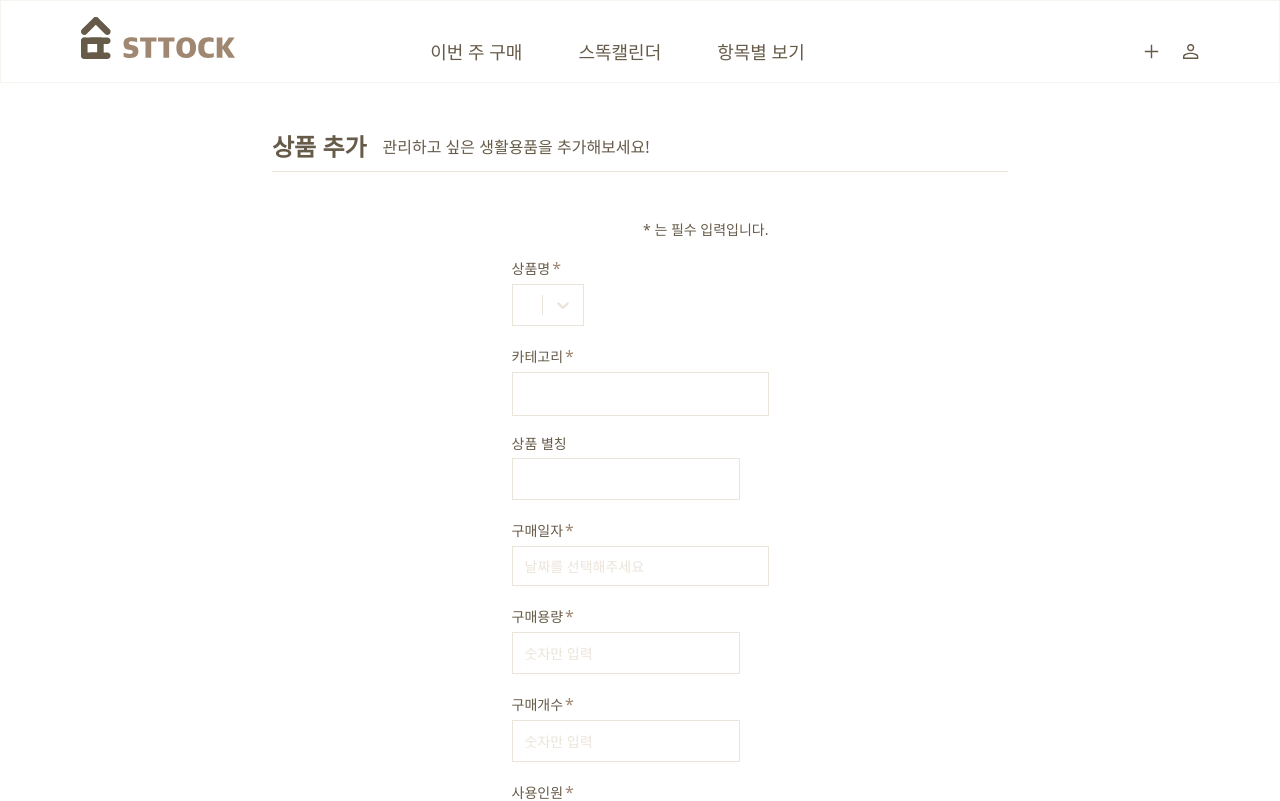
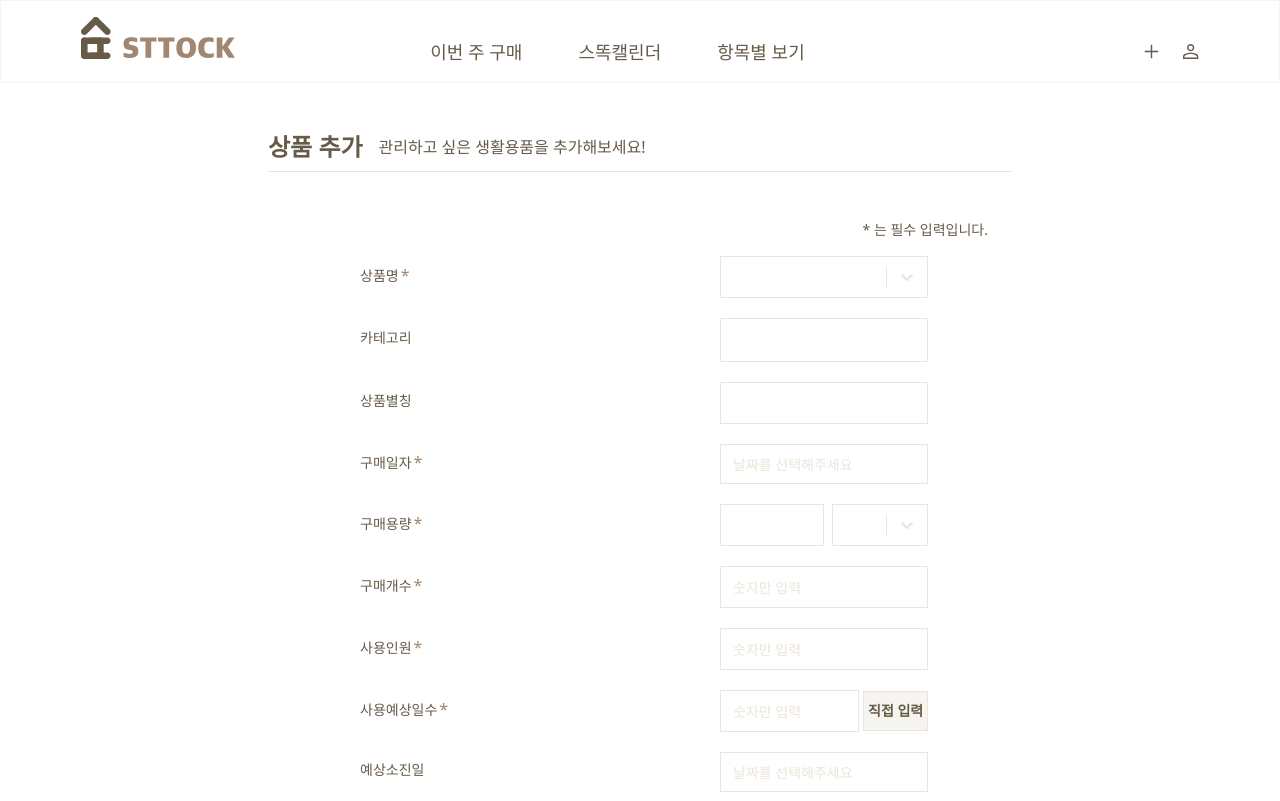
Before and after one commit to Team-Sttock/FE, a Next.js app: page /add in a window 1280 px wide. Shown: the top 801 px of the page. Built offline with nearby package versions, Linux system fonts and the light colour scheme.

Commit message:
feat: add 페이지 구현

```diff
--- a/pages/add.tsx
+++ b/pages/add.tsx
@@ -6,7 +6,6 @@ import Button from '@/features/common/components/Button'
 import DatePickerField from '@/features/common/components/DatepickerField'
 import DropdownField from '@/features/common/components/DropdownField'
 import Input from '@/features/common/components/Input'
-import InputLabel from '@/features/common/components/InputLabel'
 import Navbar from '@/features/common/components/Navbar'
 import { classNames } from '@/features/common/utils/classNames'
 
@@ -27,6 +26,22 @@ export default function Page() {
     { value: '샴푸', label: '샴푸', category: '욕실용품' },
   ]
 
+  interface CapacityOptionsProps {
+    value: string
+    label: string
+  }
+
+  const capacityOptions: CapacityOptionsProps[] = [
+    {
+      value: 'ml',
+      label: 'ml',
+    },
+    {
+      value: 'L',
+      label: 'L',
+    },
+  ]
+
   const {
     register,
     formState: { errors },
@@ -39,6 +54,7 @@ export default function Page() {
     productNickname: string
     purchaseDate: string
     purchaseCapacity: number
+    capacityUnit: string
     purchaseNumber: number
     numberOfUser: number
     expectedDays: number
@@ -61,7 +77,7 @@ export default function Page() {
   return (
     <>
       <Navbar />
-      <div className="flex flex-col items-center justify-center m-auto max-w-3xl w-full px-4 mb-10">
+      <div className="flex flex-col items-center justify-center m-auto max-w-3xl w-full px-3 mb-10">
         <div className="flex flex-col justify-center items-stretch my-10 max-w-3xl w-full py-2">
           <div className="flex justify-start items-center space-x-4 w-full mb-2 ">
             <h1
@@ -79,16 +95,15 @@ export default function Page() {
           <hr className="relative w-full border-1 border-beige" />
         </div>
 
-        <main className="pb-16">
+        <main className="pb-10 px-6 w-full">
           <p className="text-right text-sm text-dark-brown">
             * 는 필수 입력입니다.
           </p>
           <form
             onSubmit={handleSubmit(onSubmit, onError)}
-            className="flex flex-col items-center justify-center w-full space-y-4 mt-4 max-w-3xl m-auto "
+            className=" flex flex-col mx-auto space-y-4 mt-4 max-w-xl w-full "
           >
-            <FieldForm>
-              <InputLabel
+            <FieldForm
               label="상품명"
               required
               errorMessage={errors.product?.message}
@@ -97,35 +112,30 @@ export default function Page() {
                 {...register('product', {
                   required: '상품명은 필수 입력입니다',
                 })}
-                  label="product"
+                label="상품명"
                 name="product"
                 control={control}
                 options={productsOptions}
                 className=""
               />
-              </InputLabel>
             </FieldForm>
 
-            <FieldForm>
-              <InputLabel label="카테고리" required>
+            <FieldForm label="카테고리">
               <InputReadOnly
+                className=""
                 value={watchProduct ? watchProduct.category : ''}
                 readOnly
               />
-              </InputLabel>
             </FieldForm>
 
-            <FieldForm>
-              <InputLabel
-                label="상품 별칭"
+            <FieldForm
+              label="상품별칭"
               errorMessage={errors.productNickname?.message}
             >
               <Input {...register('productNickname', {})} />
-              </InputLabel>
             </FieldForm>
 
-            <FieldForm>
-              <InputLabel
+            <FieldForm
               label="구매일자"
               required
               errorMessage={errors.purchaseDate?.message}
@@ -137,26 +147,31 @@ export default function Page() {
                 name="purchaseDate"
                 control={control}
               />
-              </InputLabel>
             </FieldForm>
 
-            <FieldForm>
-              <InputLabel
+            <FieldForm
               label="구매용량"
               required
               errorMessage={errors.purchaseCapacity?.message}
             >
+              <div className="flex flex-row items-center justify-center space-x-2">
                 <Input
-                  placeholder="숫자만 입력"
                   {...register('purchaseCapacity', {
                     required: '구매용량은 필수 입력입니다',
                   })}
                 />
-              </InputLabel>
+                <DropdownField
+                  {...register('capacityUnit', {})}
+                  label="구매단위"
+                  name="capacityUnit"
+                  control={control}
+                  options={capacityOptions}
+                  className="w-24 text-sm "
+                />
+              </div>
             </FieldForm>
 
-            <FieldForm>
-              <InputLabel
+            <FieldForm
               label="구매개수"
               required
               errorMessage={errors.purchaseNumber?.message}
@@ -167,11 +182,9 @@ export default function Page() {
                   required: '구매개수는 필수 입력입니다',
                 })}
               />
-              </InputLabel>
             </FieldForm>
 
-            <FieldForm>
-              <InputLabel
+            <FieldForm
               label="사용인원"
               required
               errorMessage={errors.numberOfUser?.message}
@@ -183,26 +196,21 @@ export default function Page() {
                   required: '사용인원은 필수 입력입니다',
                 })}
               />
-              </InputLabel>
             </FieldForm>
-            <FieldForm>
-              <InputLabel
-                label="예상사용일수"
-                errorMessage={errors.expectedDays?.message}
-              >
-                <Input {...register('expectedDays', {})} />
-                <Button
-                  onClick={() => {
-                    console.log('click')
-                  }}
-                  className="w-28"
-                >
-                  직접입력
-                </Button>
-              </InputLabel>
+
+            <FieldForm label="사용예상일수" required>
+              <div className="flex flex-row items-center space-x-1">
+                <Input
+                  type="number"
+                  placeholder="숫자만 입력"
+                  {...register('expectedDays', {
+                    required: '사용예상일수는 필수 입력입니다',
+                  })}
+                />
+                <Button className="w-24 h-10 text-sm">직접 입력</Button>
+              </div>
             </FieldForm>
-            <FieldForm>
-              <InputLabel
+            <FieldForm
               label="예상소진일"
               errorMessage={errors.expectationDate?.message}
             >
@@ -211,11 +219,9 @@ export default function Page() {
                 name="expectationDate"
                 control={control}
               />
-              </InputLabel>
             </FieldForm>
 
-            <FieldForm>
-              <InputLabel
+            <FieldForm
               label="유통기한"
               errorMessage={errors.expirationDate?.message}
             >
@@ -224,14 +230,14 @@ export default function Page() {
                 name="expirationDate"
                 control={control}
               />
-              </InputLabel>
             </FieldForm>
           </form>
+
+          <div className="flex flex-col sm:flex-row items-center justify-center w-[80%] space-y-4 mt-4 max-w-xl m-auto sm:space-y-0 sm:space-x-20 pt-10">
+            <Button className="w-full h-12 ">추가 완료</Button>
+            <Button className="w-full h-12 ">임시 저장</Button>
+          </div>
         </main>
-      </div>
-      <div className="flex flex-col sm:flex-row items-center justify-center w-[80%] space-y-4 mt-4 max-w-xl m-auto sm:space-y-0 sm:space-x-20 ">
-        <Button className="w-full h-12 sm:w-40">추가완료</Button>
-        <Button className="w-full h-12 sm:w-40">임시저장</Button>
       </div>
     </>
   )
@@ -241,23 +247,27 @@ interface InputReadOnlyProps {
   value: any
   errorMessage?: string
   readOnly?: boolean
+  className: string
 }
 function InputReadOnly({
   value,
   errorMessage,
   readOnly,
+  className,
 }: PropsWithChildren<InputReadOnlyProps>) {
   return (
     <div
       className={classNames(
         'relative w-full h-fit border border-beige ',
-        'focus-within:outline focus-within:outline-1 focus-within:outline-light-brown'
+        'focus-within:outline focus-within:outline-1 focus-within:outline-light-brown',
+        className
       )}
     >
       <input
         className={classNames(
-          'w-full h-10 p-3 border-none outline-none text-md text-dark-brown',
-          'placeholder:text-beige'
+          ' h-10 w-full p-3 border-none outline-none text-md text-dark-brown',
+          'placeholder:text-beige text-sm',
+          className
         )}
         readOnly={readOnly}
         value={value}
@@ -269,9 +279,32 @@ function InputReadOnly({
 }
 
 interface FieldFormProps {
+  label: string
+  required?: boolean
+  errorMessage?: string
   children: any
 }
 
-function FieldForm({ children }: PropsWithChildren<FieldFormProps>) {
-  return <div className={classNames('flex w-full')}>{children}</div>
+function FieldForm({
+  children,
+  label,
+  required,
+  errorMessage,
+}: PropsWithChildren<FieldFormProps>) {
+  return (
+    <div className="flex flex-col ">
+      <div className="flex flex-row justify-between items-center w-full m-auto ">
+        <p className="text-sm text-dark-brown pb-1 mx-2">
+          {label}
+          {required && (
+            <span className="text-light-brown text-base pl-0.5">*</span>
+          )}
+        </p>
+        <div className="w-52">{children}</div>
+      </div>
+      <p className="text-red-500 text-sm font-sans pt-1 px-7">
+        {errorMessage}
+      </p>
+    </div>
+  )
 }
```
Lines whose indentation alone changed are shown as unchanged.
